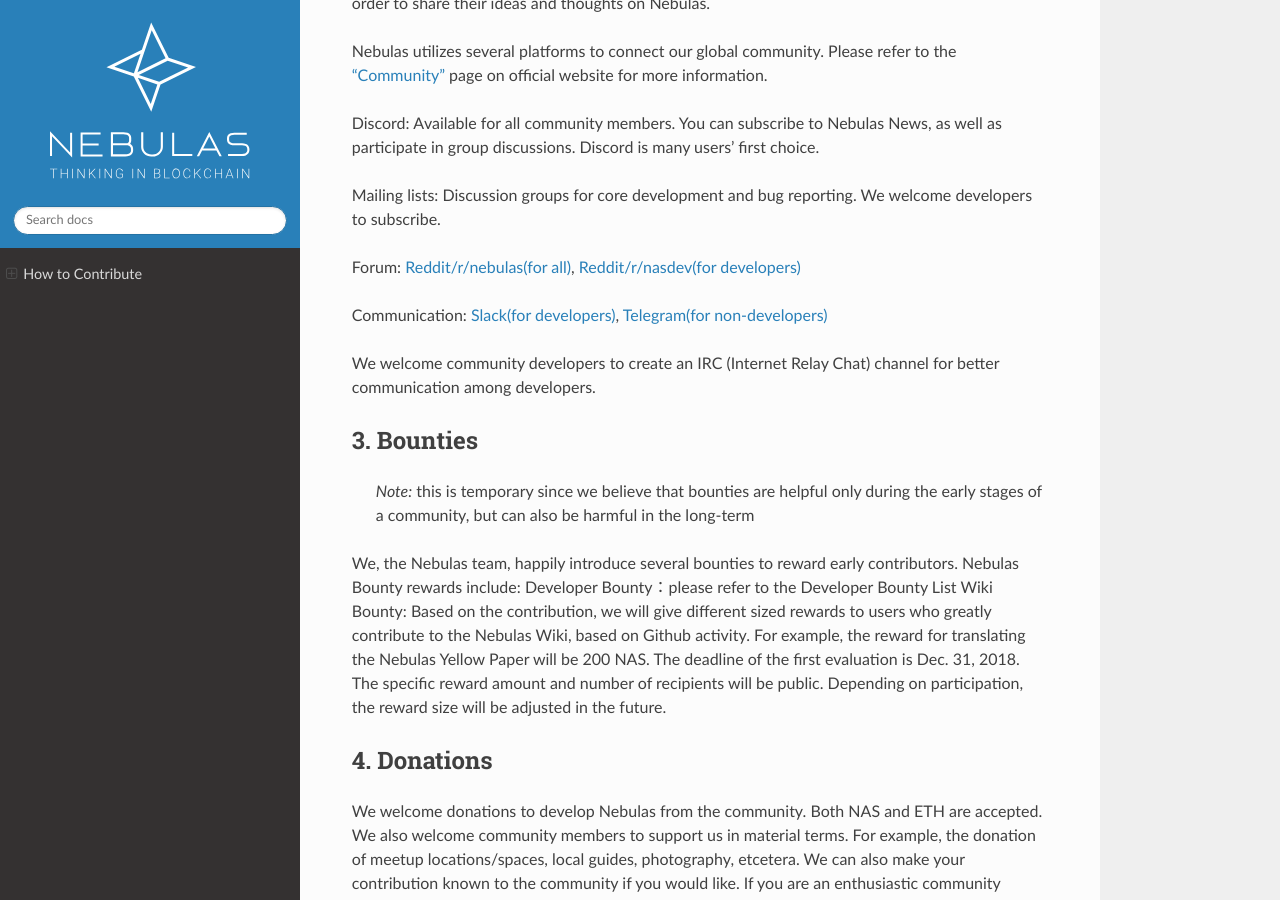
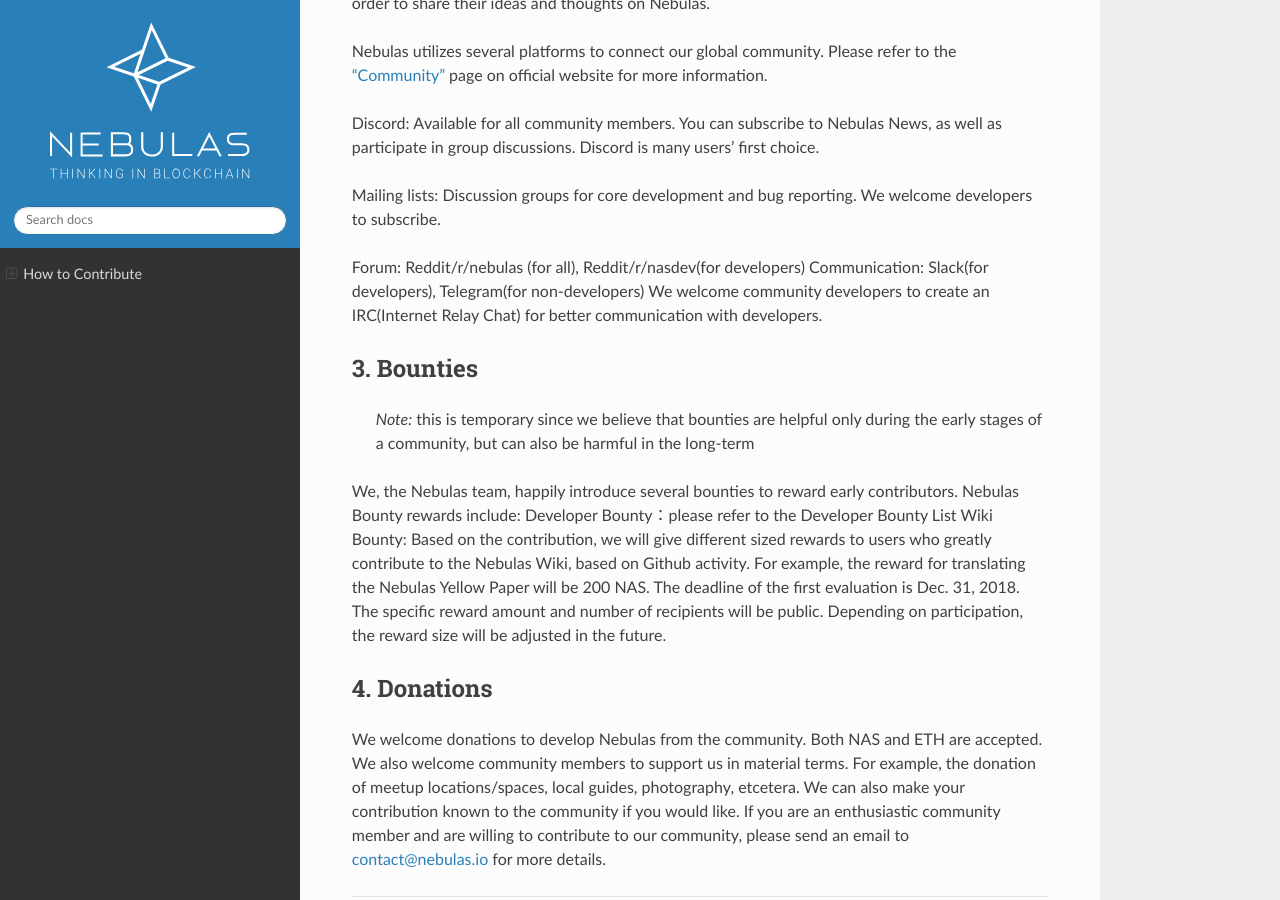
Before and after one commit to nebulasio/nebdocs, a Sphinx documentation site: the page built from docs/how-to-contribute.md, in a window 1280 px wide and 900 px high, scrolled down 2234 px. Built offline with Sphinx 7.4.7 and the Read the Docs theme 2.0.0, drawn with Linux system fonts in a browser that asks for light colours; pages that are not in the unit, such as notebooks, are missing from menus.

Commit message:
Minor fix: Fixes a space

```diff
--- a/docs/how-to-contribute.md
+++ b/docs/how-to-contribute.md
@@ -70,11 +70,9 @@
 
 Mailing lists: Discussion groups for core development and bug reporting. We welcome developers to subscribe.
 
-Forum: [Reddit/r/nebulas(for all)](https://reddit.com/r/nebulas), [Reddit/r/nasdev(for developers)](https://reddit.com/r/nasdev)
-
-Communication: [Slack(for developers)](https://nebulasio.herokuapp.com/), [Telegram(for non-developers)](https://t.me/nebulasio)
-
-We welcome community developers to create an IRC (Internet Relay Chat) channel for better communication among developers.
+Forum: Reddit/r/nebulas (for all), Reddit/r/nasdev(for developers)
+Communication: Slack(for developers), Telegram(for non-developers)
+We welcome community developers to create an IRC(Internet Relay Chat) for better communication with developers.
 
 ## 3. Bounties
 > *Note:* this is temporary since we believe that bounties are helpful only during the
```
